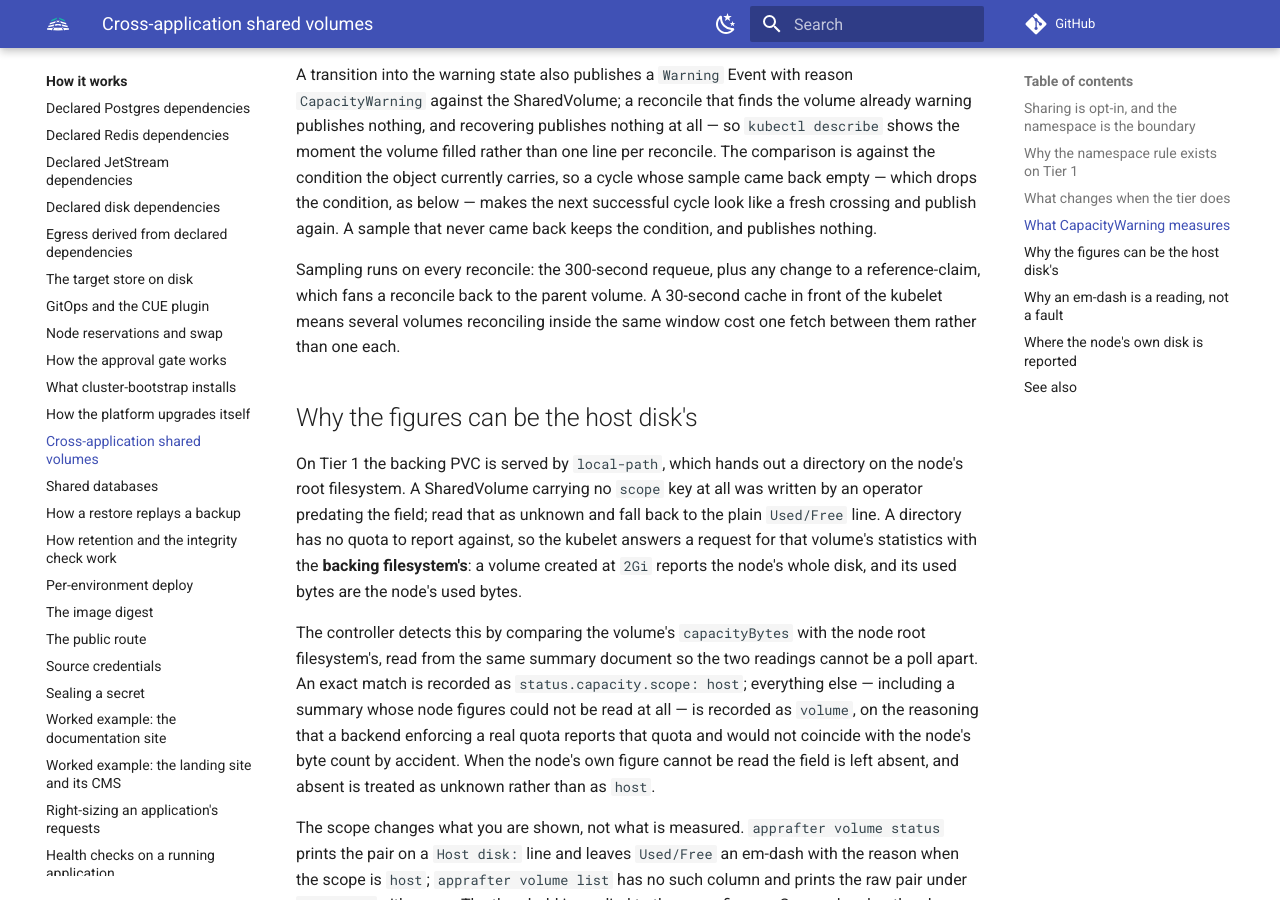
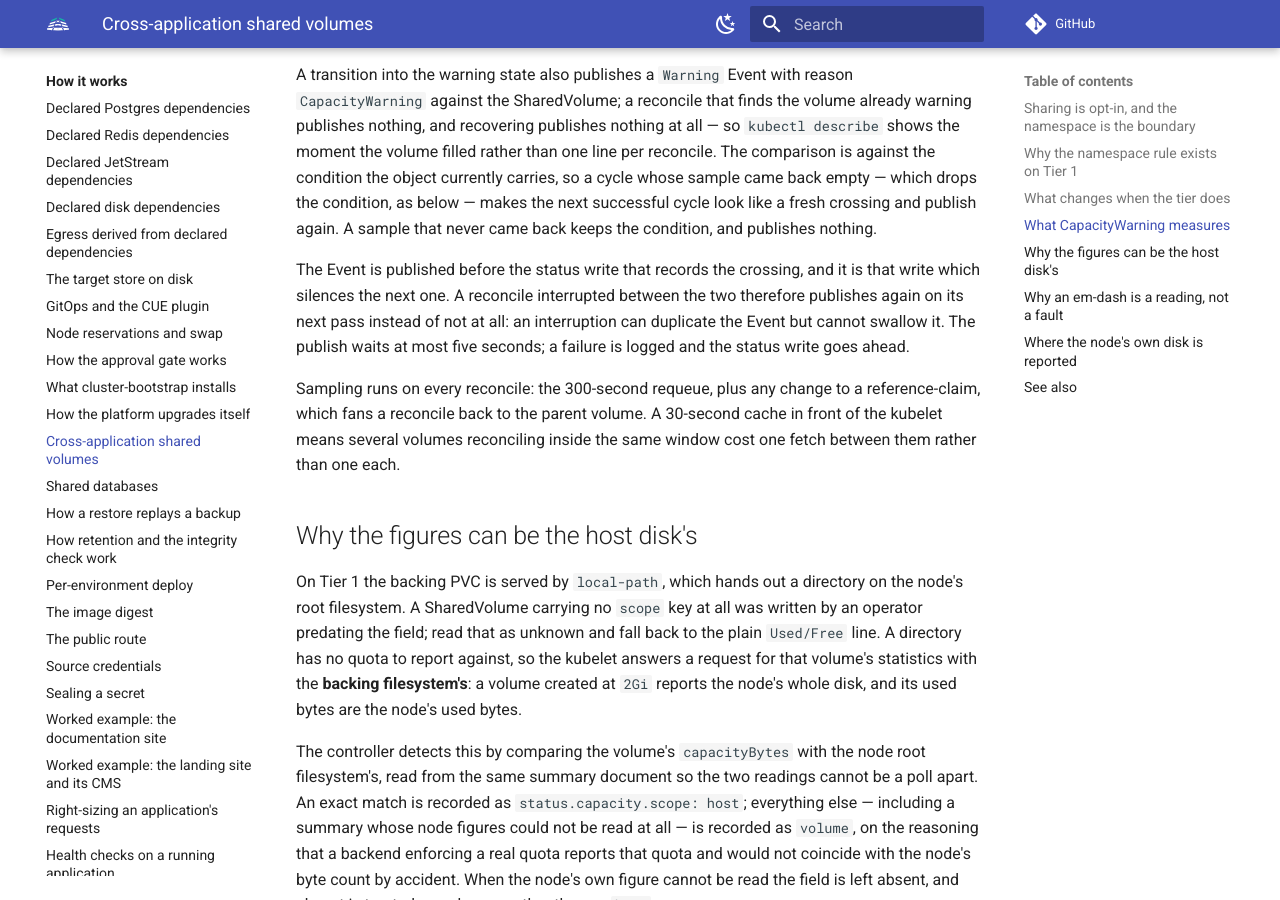
Before and after one commit to AppRafter/apprafter, an MkDocs documentation site: the page built from docs/how-it-works/cross-application-shared-volumes.md, in a window 1280 px wide and 900 px high, scrolled down 1614 px. Built offline with MkDocs 1.6.1 and Material for MkDocs 9.7.7, drawn with Linux system fonts in a browser that asks for light colours; comment, search, counter and statistics services are not loaded.

Commit message:
docs(how-it-works): the SharedVolume Event precedes its status write
Refs: WI-400

Co-Authored-By: Claude Opus 5.5 (1M context) <noreply@anthropic.com>
Claude-Session: https://claude.ai/code/session_017Bytw2vARXjnSLKB3YhkSe

```diff
--- a/docs/how-it-works/cross-application-shared-volumes.md
+++ b/docs/how-it-works/cross-application-shared-volumes.md
@@ -82,6 +82,13 @@ currently carries, so a cycle whose sample came back empty — which drops the
 condition, as below — makes the next successful cycle look like a fresh
 crossing and publish again. A sample that never came back keeps the
 condition, and publishes nothing.
+
+The Event is published before the status write that records the crossing,
+and it is that write which silences the next one. A reconcile interrupted
+between the two therefore publishes again on its next pass instead of not at
+all: an interruption can duplicate the Event but cannot swallow it. The
+publish waits at most five seconds; a failure is logged and the status write
+goes ahead.
 
 Sampling runs on every reconcile: the 300-second requeue, plus any change to a
 reference-claim, which fans a reconcile back to the parent volume. A
```
